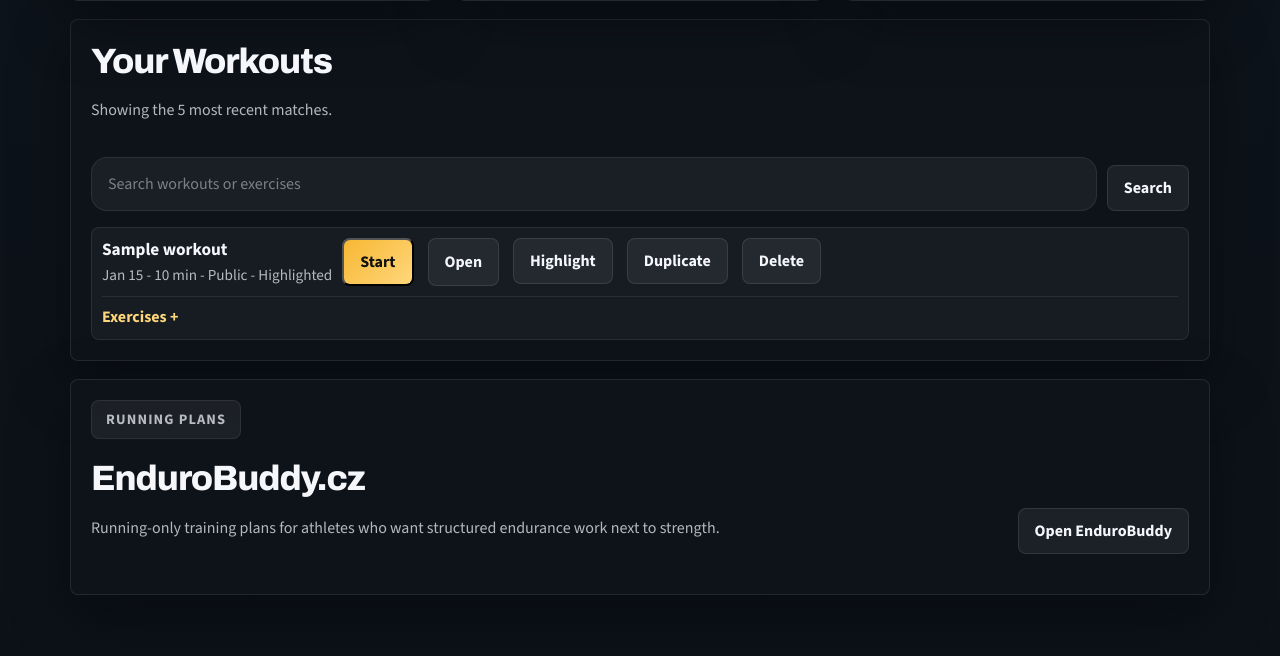
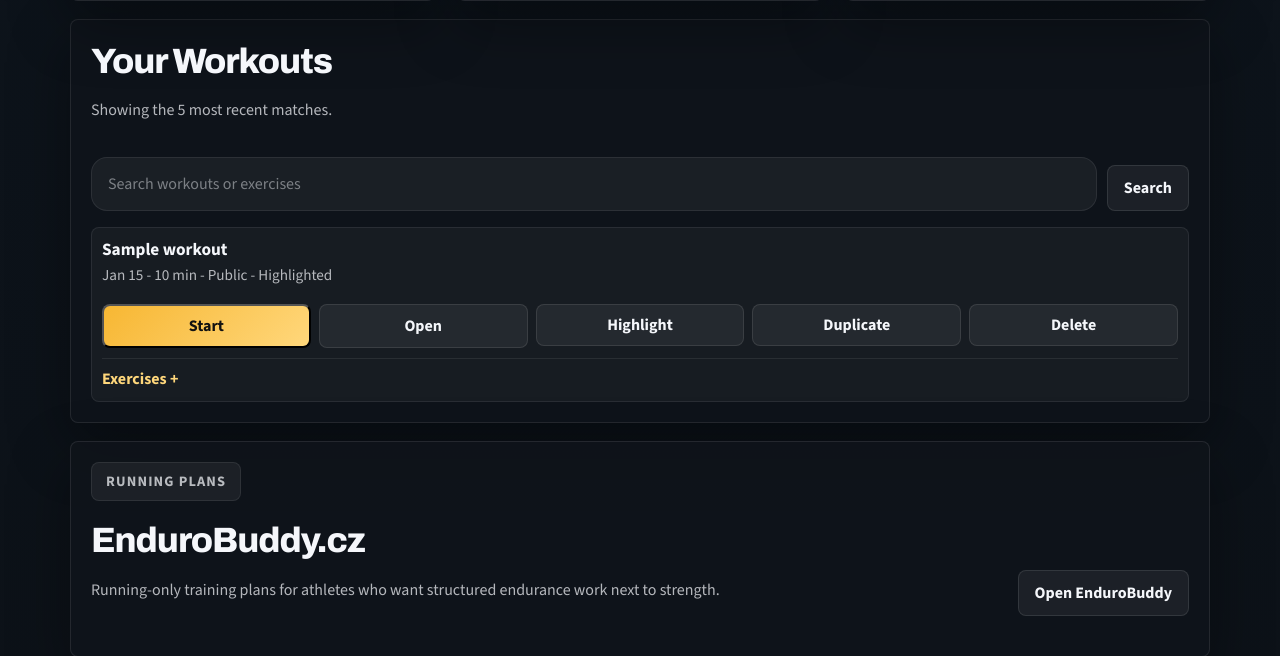
Before and after one commit to Danas2008/EarnedClub, a Django app: page /workouts/ in a window 1280 px wide. Shown: the part 1435-2091 px from the top of the page. Run offline with Django 5.2, Linux system fonts and the light colour scheme; a user stored in the database is signed in; tables that the repository leaves empty hold one stand-in row (values such as "Sample post"); data that the repository does not hold is empty.

Commit message:
UI update

```diff
--- a/main/templates/base.html
+++ b/main/templates/base.html
@@ -341,6 +341,13 @@
             transition: transform 0.2s ease, opacity 0.2s ease, background 0.2s ease;
         }
 
+        .hero-action-row .btn-main,
+        .hero-action-row .btn-secondary {
+            width: 148px;
+            flex: 0 0 148px;
+            white-space: nowrap;
+        }
+
         .btn-main {
             color: #111111;
             background: linear-gradient(135deg, var(--accent), #ffd77b);
@@ -770,6 +777,66 @@
             background: rgba(255, 255, 255, 0.04);
             border: 1px solid rgba(255, 255, 255, 0.08);
             border-radius: var(--radius-md);
+        }
+
+        .workout-row {
+            grid-template-columns: minmax(0, 1fr);
+            align-items: start;
+        }
+
+        .workout-row-actions {
+            display: flex;
+            gap: 8px;
+            flex-wrap: wrap;
+            min-width: 0;
+            width: 100%;
+            margin-top: 8px;
+        }
+
+        .workout-row-actions form,
+        .workout-row-actions a {
+            flex: 1 1 92px;
+            min-width: 0;
+        }
+
+        .workout-row-actions .btn-main,
+        .workout-row-actions .btn-secondary {
+            width: 100%;
+            min-height: 38px;
+            padding: 8px 10px;
+            white-space: nowrap;
+        }
+
+        .compact-details {
+            padding: 0;
+            overflow: hidden;
+        }
+
+        .compact-details summary {
+            cursor: pointer;
+            padding: 14px 16px;
+            font-family: "Archivo", sans-serif;
+            font-weight: 800;
+            list-style: none;
+        }
+
+        .compact-details summary::-webkit-details-marker {
+            display: none;
+        }
+
+        .compact-details summary::after {
+            content: " +";
+            color: #ffd77b;
+        }
+
+        .compact-details[open] summary::after {
+            content: " -";
+        }
+
+        .compact-details-body {
+            display: grid;
+            gap: 10px;
+            padding: 0 16px 16px;
         }
 
         .score-row-main {
--- a/main/templates/workouts.html
+++ b/main/templates/workouts.html
@@ -200,12 +200,12 @@
         <button class="btn-secondary" type="submit">Search</button>
     </form>
     {% for workout in workouts %}
-        <div class="score-row">
+        <div class="score-row workout-row">
             <div class="score-row-main">
                 <div class="submission-name">{{ workout.title }}</div>
                 <div class="submission-meta">{{ workout.created_at|date:"M j" }}{% if workout.duration_minutes %} - {{ workout.duration_minutes }} min{% endif %}{% if workout.is_public %} - Public{% endif %}{% if workout.highlighted_on_profile %} - Highlighted{% endif %}</div>
             </div>
-            <div class="button-row" style="margin-top: 0;">
+            <div class="workout-row-actions">
                 <form method="POST" action="{% url 'start_workout' %}">{% csrf_token %}<input type="hidden" name="workout_id" value="{{ workout.id }}"><button class="btn-main" type="submit">Start</button></form>
                 {% if workout.is_public %}<a class="btn-secondary" href="{% url 'workout_detail' workout.slug %}">Open</a>{% endif %}
                 {% if workout.is_public %}
```
Also changed, not shown: main/templates/dashboard.html (+17 -9 lines).
